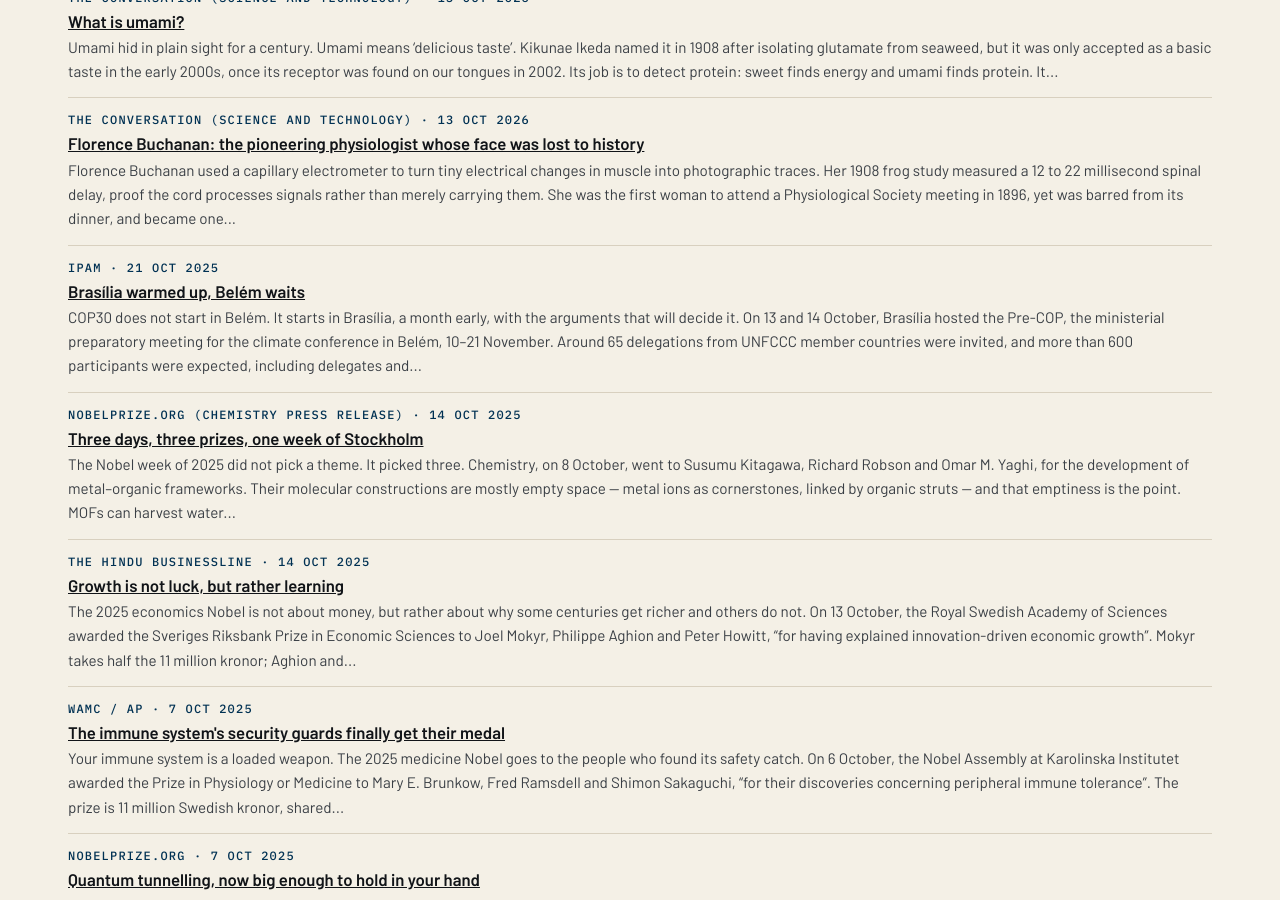
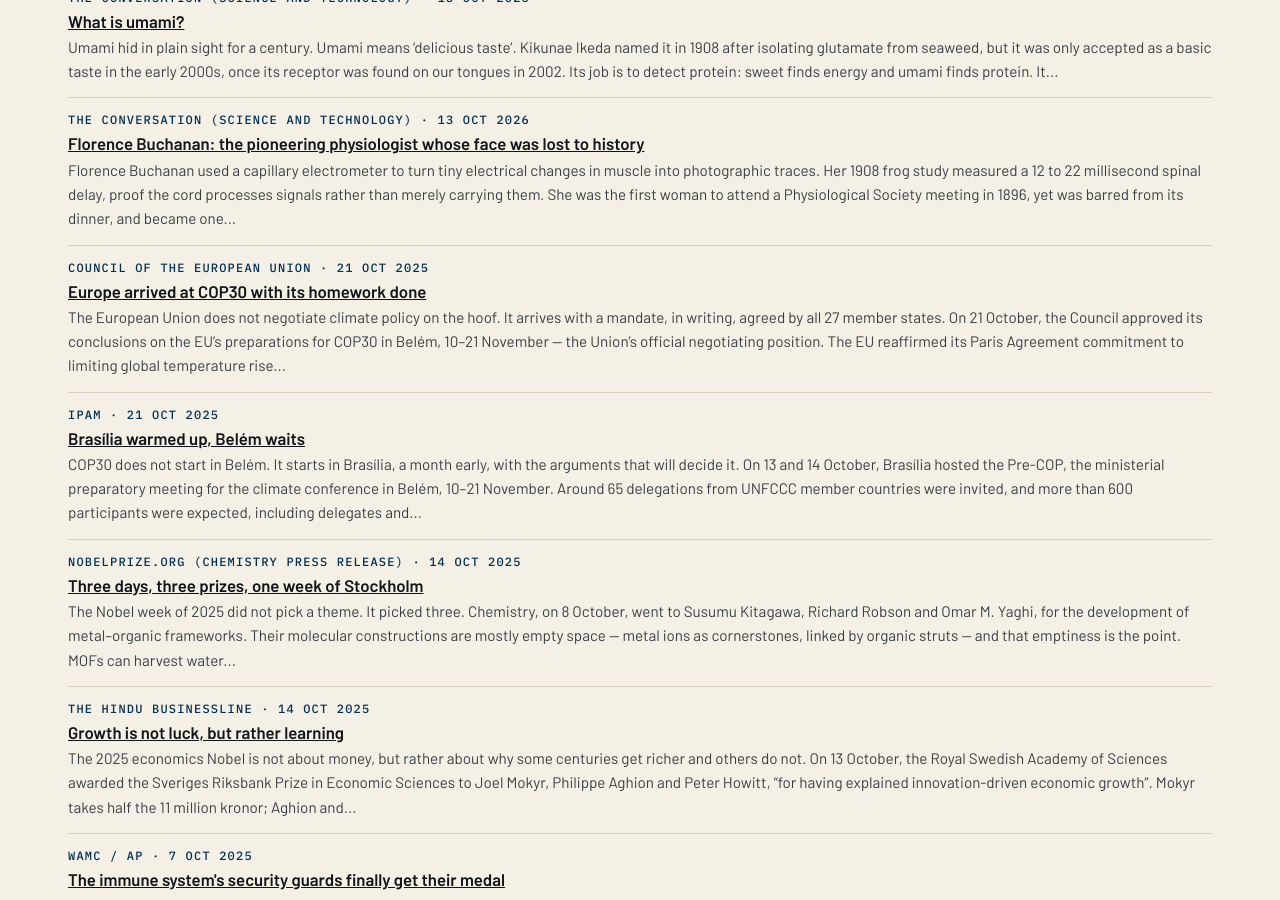
Before and after one commit to katz-news/katz.news, a Jekyll site: the page built from briefs/index.html, in a window 1280 px wide and 900 px high, scrolled down 14549 px. Built offline with Jekyll 4.4.1, drawn with Linux system fonts in a browser that asks for light colours.

```diff
--- a/_data/build.yml
+++ b/_data/build.yml
@@ -1 +1 @@
-published_at: 2026-11-06T18:28:21Z
+published_at: 2026-11-06T18:29:21Z
--- /dev/null
+++ b/_posts/briefs/2026-11-06-europe-arrived-at-cop30-with-its-homework-done.md
@@ -0,0 +1,17 @@
+---
+published: true
+title: Europe arrived at COP30 with its homework done
+date: 2025-10-21
+section: science
+source_name: Council of the European Union
+source_url: https://www.consilium.europa.eu/en/press/press-releases/2025/10/21/cop30-council-sets-eu-position-for-the-climate-conference-in-belem/?utm
+---
+The European Union does not negotiate climate policy on the hoof. It arrives with a mandate, in writing, agreed by all 27 member states.
+
+On 21 October, the Council approved its conclusions on the EU's preparations for COP30 in Belém, 10–21 November — the Union's official negotiating position. The EU reaffirmed its Paris Agreement commitment to limiting global temperature rise to 1.5°C, and called for nationally determined contributions aligned with 1.5°C pathways, informed by the first global stocktake and the best available science.
+
+The priorities are not vague, but rather a work programme: stronger global mitigation ambition, progress on adaptation goals, enhanced climate finance mobilisation — including scaling up finance to unlock $1.3 trillion by 2035 — and a faster energy transition, tripling renewable capacity and doubling energy-efficiency improvements by 2030.
+
+"We must leave Belém with a clear path forward to keep 1.5 within reach," said Lars Aagaard, Denmark's minister for energy, climate and utilities. The next steps, he added, are the EU's own NDC and the Climate Law.
+
+Conclusion: the EU's COP30 position is not a wish list, but rather a mandate — mandate, mitigation, money.
```
